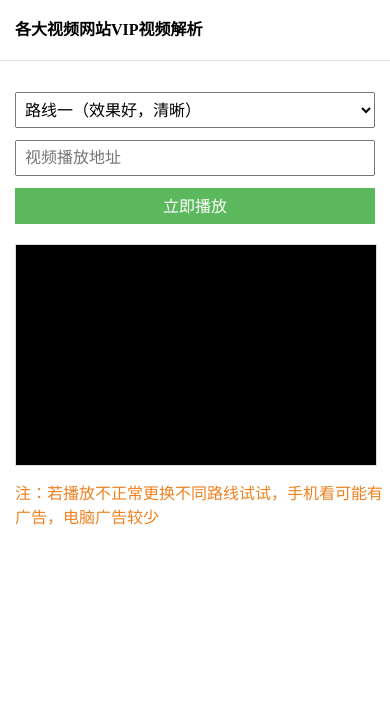
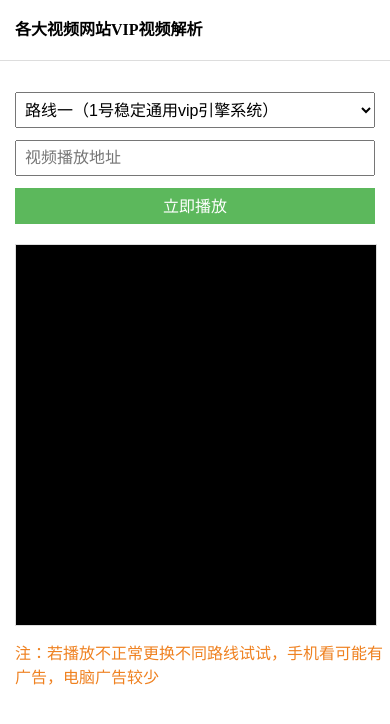
Before and after one commit to sweida/vip, a plain HTML site: page index.html in a window 390 px wide. Drawn offline with Linux system fonts and the light colour scheme.

Commit message:
修改2个解析借口

```diff
--- a/index.html
+++ b/index.html
@@ -2,7 +2,7 @@
 <html lang="en">
 <head>
 	<meta charset="UTF-8">
-	<title>VIP破解</title>
+	<title>VIP会员视频破解</title>
 	<meta name="viewport" content="width=device-width,initial-scale=1,maximum-scale=3,minimum-scale=1,maximum-scale=1,user-scalable=no">
 	<script src="vue.min.js"></script>
 </head>
@@ -40,12 +40,12 @@
 		var app = new Vue({
 			el: '#app',
 			data: {
-				selected: 'http://www.662820.com/xnflv/index.php?url=',
+				selected: 'http://jx.598110.com/index.php?url=',
 				show: false,
 				cleanshow: false,
 				luxians:[
-					{name:"路线一（效果好，清晰）",url:'http://www.662820.com/xnflv/index.php?url='},
-					{name:"路线二（解析慢一点，清晰，无广告）",url:'http://api.xfsub.com/index.php?url='},
+					{name:"路线一（1号稳定通用vip引擎系统）",url:'http://jx.598110.com/index.php?url='},
+					{name:"路线二（2号稳定通用vip引擎系统）",url:'http://jx.598110.com/zuida.php?url='},
 					{name:"路线三（可选清晰度，有广告）",url:'http://j.zz22x.com/jx/?url='},
 					{name:"路线四（可选播放速度，不太清晰）",url:'http://jiexi.92fz.cn/player/vip.php?url='},
 					{name:"路线五（无广告）",url:'http://y.mt2t.com/lines?url='},
@@ -169,7 +169,7 @@
 			.video{height: 450px}
 		}
 		@media screen and (max-width: 450px) {
-			.video{height: 220px}
+			.video{height: 380px}
 		}
 	</style>
 </body>
```
Also changed, not shown: 1 other file.
